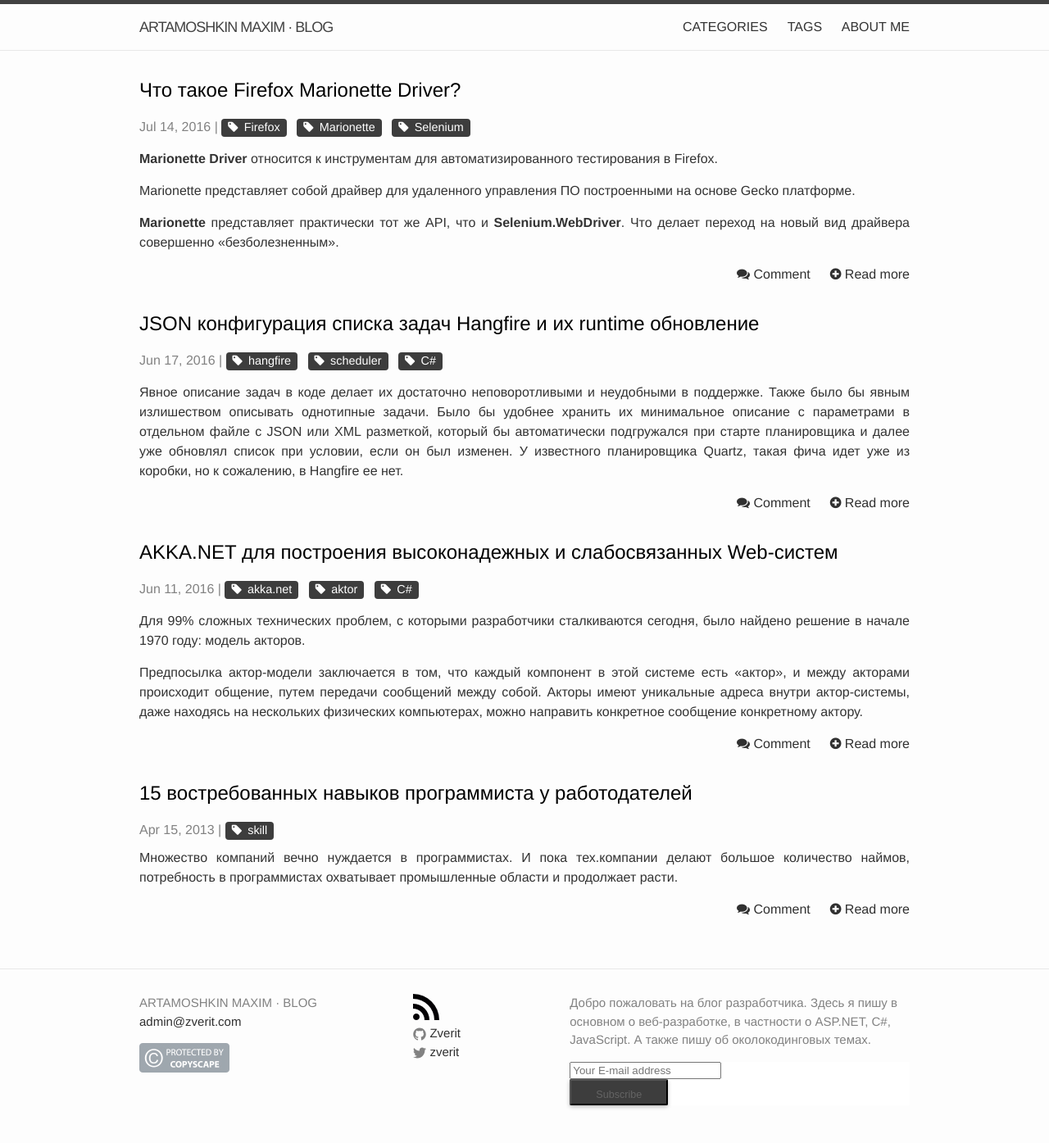
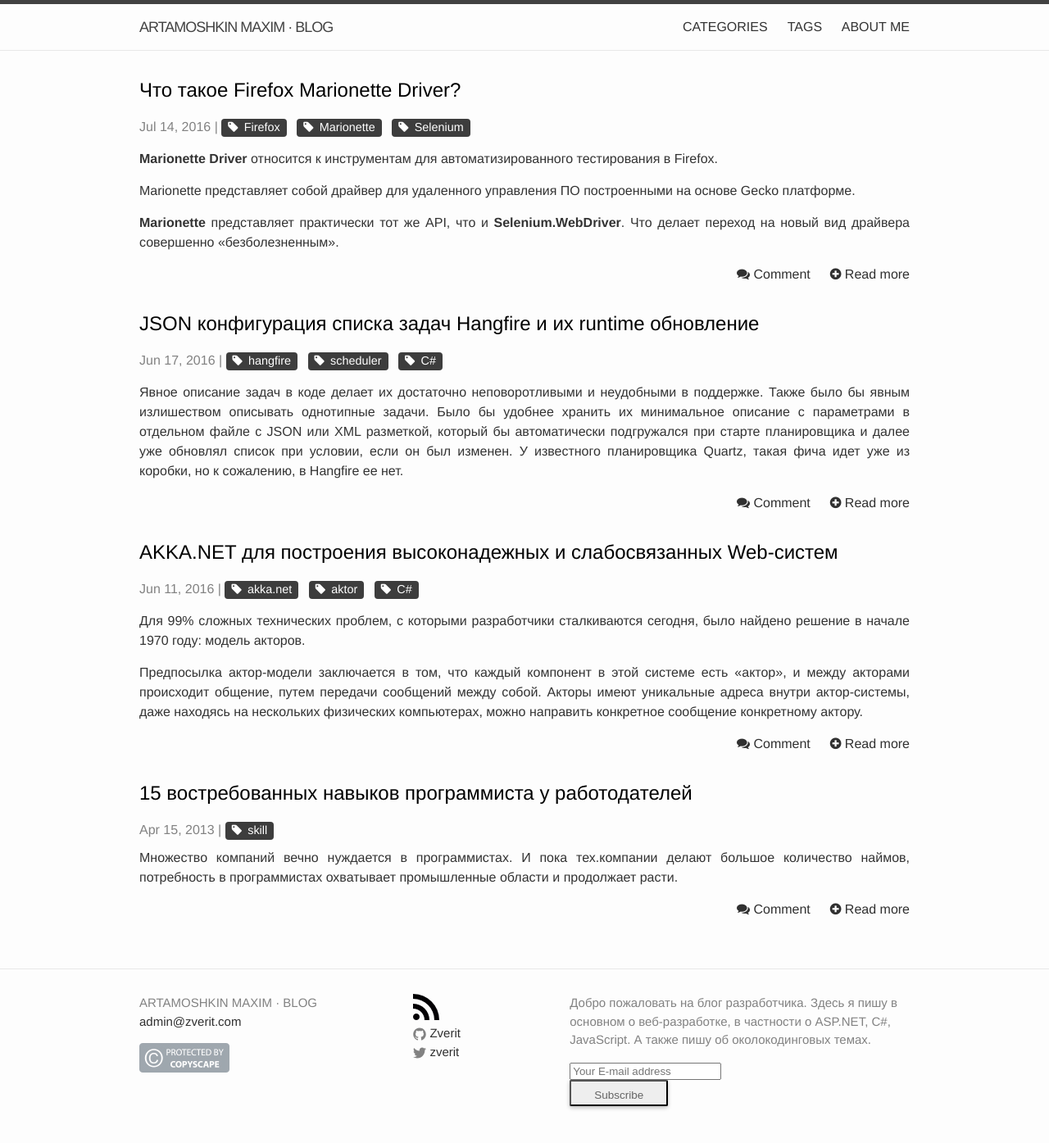
Before and after one commit to martamoshkin/blog.zverit.com, a Jekyll site: the page built from index.html, in a window 1280 px wide. Shown: the whole page at 82% size. Built offline with Jekyll 4.4.1, drawn with Linux system fonts in a browser that asks for light colours; nearby versions of some CDN libraries; comment, search, counter and statistics services are not loaded.

Commit message:
Update footer.html

```diff
--- a/_includes/footer.html
+++ b/_includes/footer.html
@@ -33,17 +33,7 @@
         <p>{{ site.description }}</p>
               <!-- Begin MailChimp Signup Form -->
 		<link href="//cdn-images.mailchimp.com/embedcode/slim-10_7.css" rel="stylesheet" type="text/css">
-		<style type="text/css">
-		#mc_embed_signup form{
-			padding: 0;
-		}
-		#mc_embed_signup .button{
-			background: #3d3d3d;
-		}
-			#mc_embed_signup{background:#fff; clear:left; font:14px Helvetica,Arial,sans-serif; }
-			/* Add your own MailChimp form style overrides in your site stylesheet or in this style block.
-			   We recommend moving this block and the preceding CSS link to the HEAD of your HTML file. */
-		</style>
+
 		<div id="mc_embed_signup">
 		<form action="//zverit.us13.list-manage.com/subscribe/post?u=a8b392fd06c991f284242671f&amp;id=576b0f82b2" method="post" id="mc-embedded-subscribe-form" name="mc-embedded-subscribe-form" class="validate" target="_blank" novalidate>
 		    <div id="mc_embed_signup_scroll">
```
